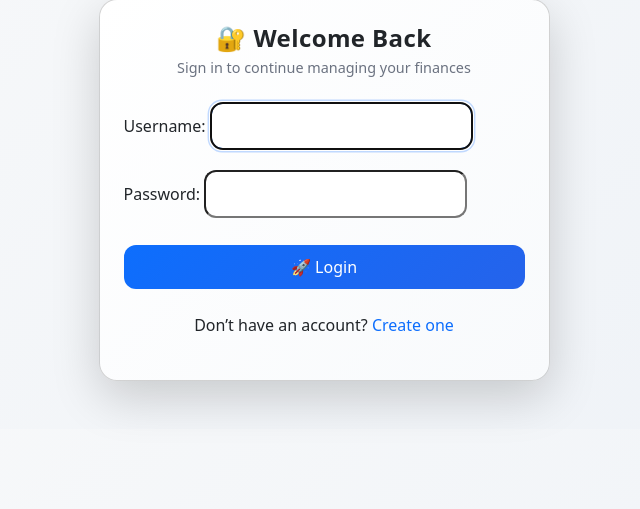
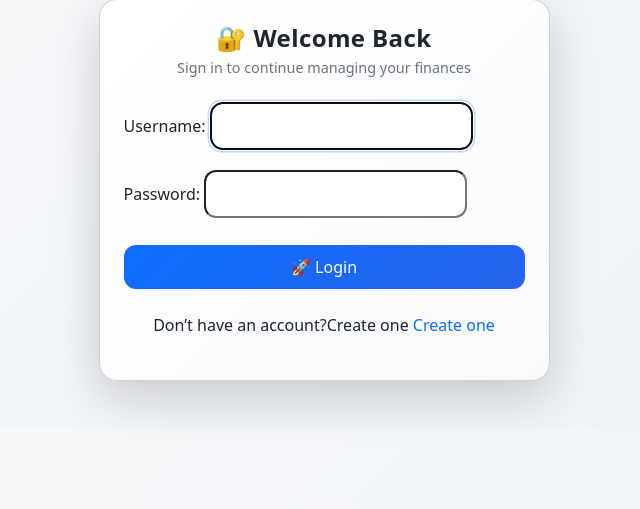
Before and after one commit to KIRUBAKARAN83/ai_finance_tracking, a Django app: page /accounts/login/ in a window 1280 px wide. Shown: the part 105-614 px from the top of the page, without its empty margins (316-956 px from the left). Run offline with Django 5.2, Linux system fonts and the light colour scheme.

Commit message:
Update login.html

```diff
--- a/templates/registration/login.html
+++ b/templates/registration/login.html
@@ -108,7 +108,8 @@
         </form>
 
         <p class="mt-4 text-center auth-link">
-          Don’t have an account?
+          Don’t have an account?Create one
+
           <a href="{% url 'accounts:register' %}">Create one</a>
         </p>
 
```
